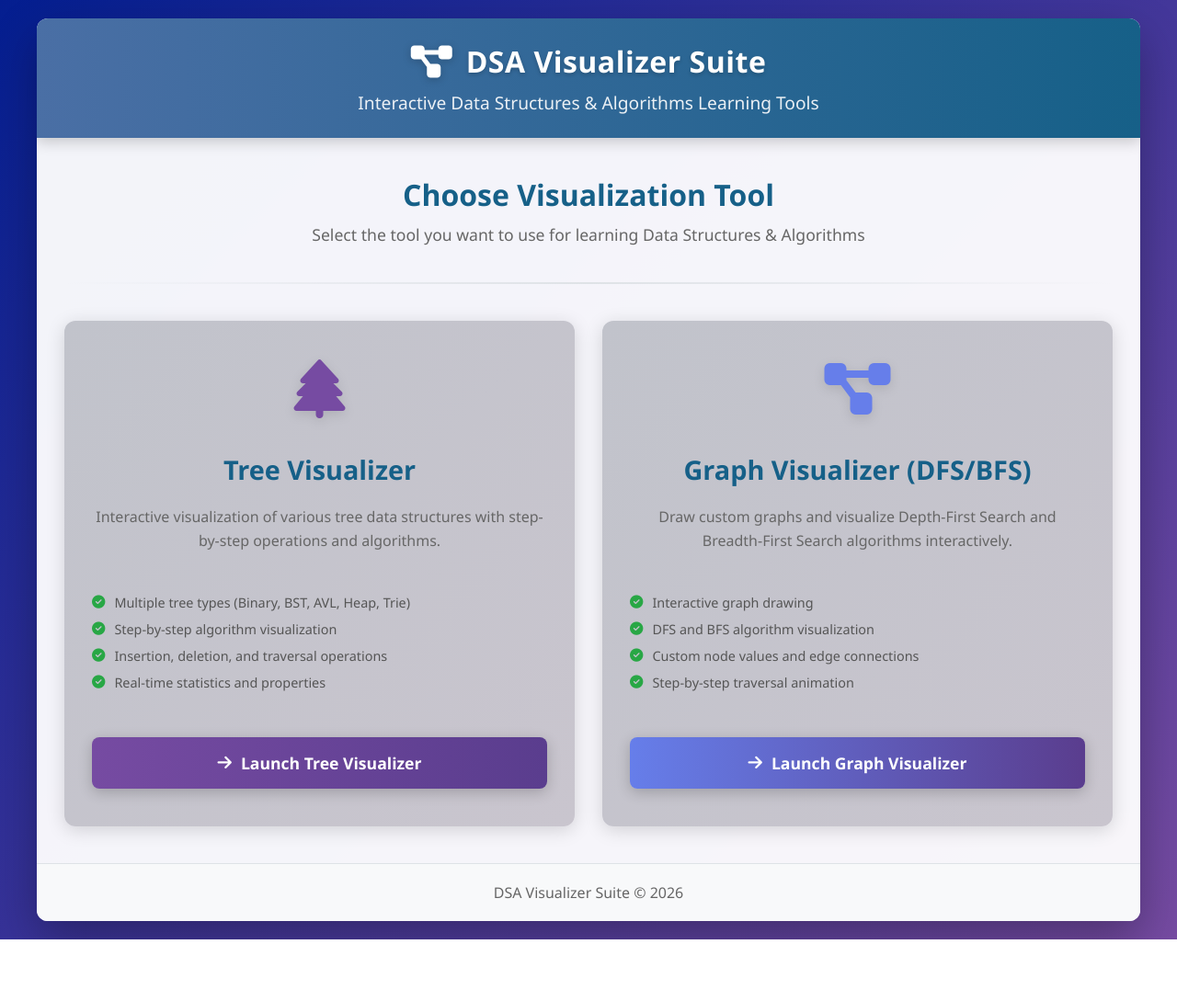
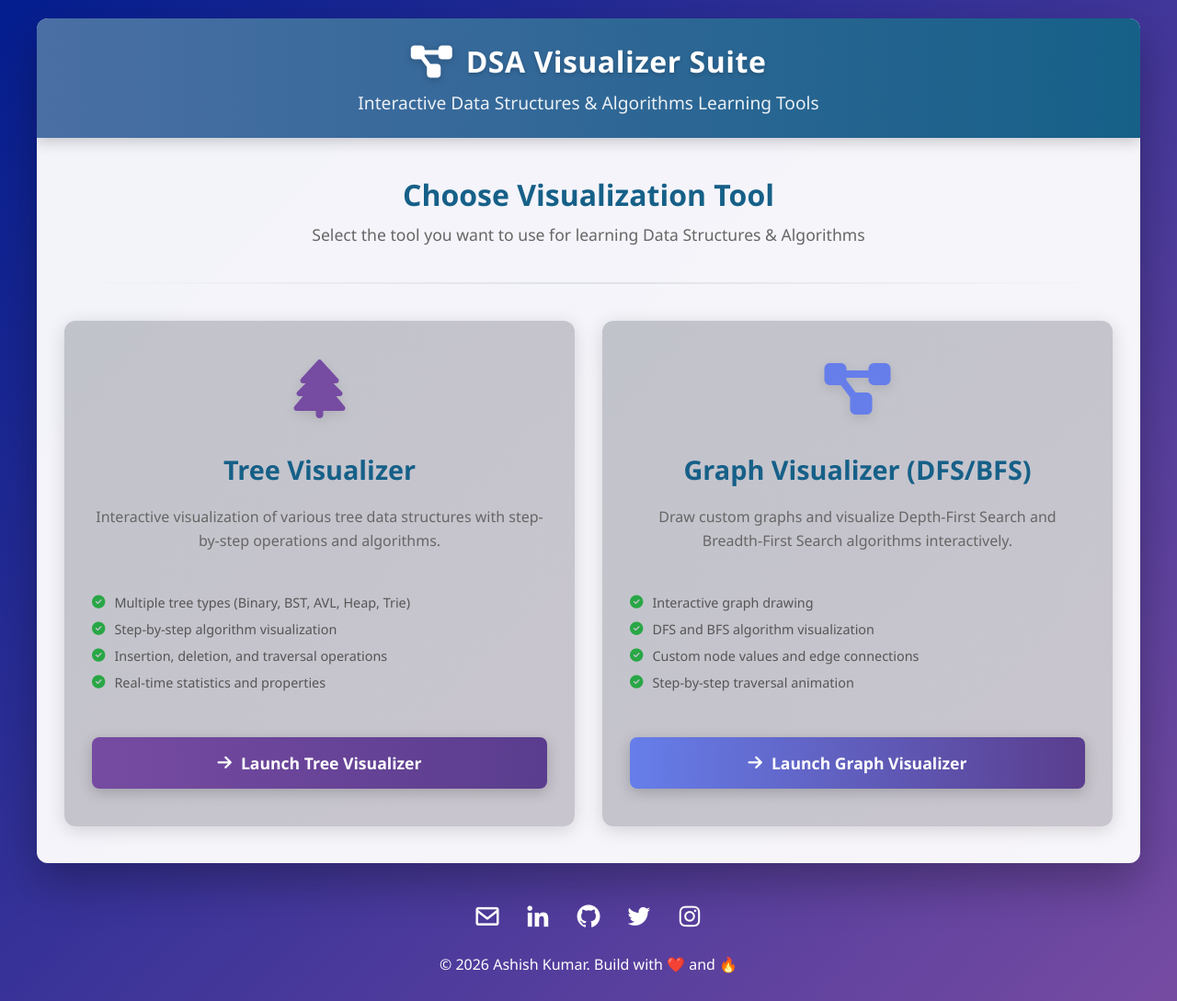
Before and after one commit to Ashishkumar18m/TreeViz, a plain HTML site: page index.html in a window 1280 px wide. Shown: the whole page at 92% size. Before the commit the page ends 1022 px from the top, so only its background shows below. Drawn offline with nearby package versions, Linux system fonts and the light colour scheme.

Commit message:
Add footer in main

```diff
--- a/index.html
+++ b/index.html
@@ -1,12 +1,15 @@
 <!DOCTYPE html>
 <html lang="en">
+
 <head>
     <meta charset="UTF-8">
     <meta name="viewport" content="width=device-width, initial-scale=1.0">
     <title>DSA Visualizer Suite</title>
-    <link rel="stylesheet" href="https://cdnjs.cloudflare.com/ajax/libs/font-awesome/6.4.0/css/all.min.css">
     <link rel="stylesheet" href="style.css">
+    <link href='https://unpkg.com/boxicons@2.1.4/css/boxicons.min.css' rel='stylesheet'>
+  <link rel="stylesheet" href="https://cdnjs.cloudflare.com/ajax/libs/font-awesome/6.4.0/css/all.min.css">
 </head>
+
 <body>
     <div class="app-container">
         <!-- Header -->
@@ -38,7 +41,8 @@
                         <i class="fas fa-tree"></i>
                     </div>
                     <h3>Tree Visualizer</h3>
-                    <p>Interactive visualization of various tree data structures with step-by-step operations and algorithms.</p>
+                    <p>Interactive visualization of various tree data structures with step-by-step operations and
+                        algorithms.</p>
 
                     <div class="features-list">
                         <div class="feature-item">
@@ -73,7 +77,8 @@
                         <i class="fas fa-project-diagram"></i>
                     </div>
                     <h3>Graph Visualizer (DFS/BFS)</h3>
-                    <p>Draw custom graphs and visualize Depth-First Search and Breadth-First Search algorithms interactively.</p>
+                    <p>Draw custom graphs and visualize Depth-First Search and Breadth-First Search algorithms
+                        interactively.</p>
 
                     <div class="features-list">
                         <div class="feature-item">
@@ -100,17 +105,35 @@
                     </a>
                 </div>
             </div>
+
         </div>
+
+    </div>
+    <footer>
+
+        <div class="social-media">
+            <a class="con" id="con1" href="mailto:ashish.kumar.24cse@bmu.edu.in" target="_blank"><i
+                    class='bx bx-envelope'></i></a>
+            <a class="con" id="con2" href="https://www.linkedin.com/in/ashish-kumar18m/" target="_blank"><i
+                    class='bx bxl-linkedin'></i></a>
+            <a class="con" id="con3" href="https://github.com/Ashishkumar18m" target="_blank"><i
+                    class='bx bxl-github'></i></a>
+            <a class="con" id="con2" href="https://x.com/AshishKumar_18m" target="_blank"><i
+                    class='bx bxl-twitter'></i></a>
+            <a class="con" id="con4" href="https://www.instagram.com" target="_blank"><i
+                    class='bx bxl-instagram'></i></a>
+
+        </div>
+        <div class="f">
+            <p>&copy 2026 Ashish Kumar. Build with ❤️ and 🔥</p>
+
+
+        </div>
+
+    </footer>
 
 
 
+</body>
 
-        <!-- Footer -->
-        <div class="footer">
-            <p>DSA Visualizer Suite &copy; 2026 </p>
-        </div>
-    </div>
-
-
-</body>
 </html>
--- a/style.css
+++ b/style.css
@@ -27,6 +27,7 @@ body {
     justify-content: center;
     align-items: center;
     padding: 20px;
+    flex-direction: column;
 }
 
 .app-container {
@@ -231,23 +232,86 @@ body {
     margin: 40px 0;
 }
 
-/* Footer */
-.footer {
-    background: #f8f9fa;
-    padding: 20px;
+footer {
+    display: flex;
+    justify-content: center;
+    align-items: center;
+    flex-direction: column;
+    width: 100%;
+    height: 110px;
+    margin-top: 20px;
     text-align: center;
-    color: #666;
-    border-top: 1px solid #dee2e6;
+   /* background: linear-gradient(135deg, #667eea 0%, #764ba2 100%); */
+   background: transparent;
+   /* box-shadow: 0px 0px 10000px rgb(0, 0, 255); */
+    border-radius: 20px;
 }
 
-.footer a {
-    color: var(--primary-color);
-    text-decoration: none;
-    font-weight: 600;
+footer p {
+    padding-top: 10px;
+    color: #ffffff;
+
 }
 
-.footer a:hover {
-    text-decoration: underline;
+.social-media {
+
+
+    display: flex;
+    justify-content: center;
+    align-items: center;
+    gap: 25px;
+    /* border:2px solid rgb(0, 0, 0); */
+    font-size: 30px;
+    padding: 10px;
+    border-radius: 10px;
+
+    width: fit-content;
+    height: 60px;
+    /* margin-top: 20px; */
+
+    margin-left: auto;
+    margin-right: auto;
+
+    /* width: 50%; */
+}
+
+.con {
+    color: rgb(255, 255, 255);
+    transition: 0.3s;
+
+}
+
+.con1 {
+}
+
+#con1:hover {
+
+    color: rgb(4, 4, 4);
+    transform: translateY(-5px)scale(1.2);
+
+}
+
+#con4:hover {
+    height: 30px;
+    border-radius: 10px;
+    transform: translateY(-5px)scale(1.2);
+    background: linear-gradient(to bottom, #245bbb, #9775d2, #f84545, #fc8631, #ffe135, yellow);
+    -webkit-background-clip: text;
+    -webkit-text-fill-color: transparent;
+}
+
+#con2:hover {
+    transform: translateY(-5px)scale(1.2);
+    color: #286fea;
+    filter: none;
+}
+
+#con3:hover {
+    height: 29px;
+    border-radius: 15px;
+    color: #000;
+    transform: translateY(-5px)scale(1.2);
+
 }
 
 /* Responsive Design */
```
